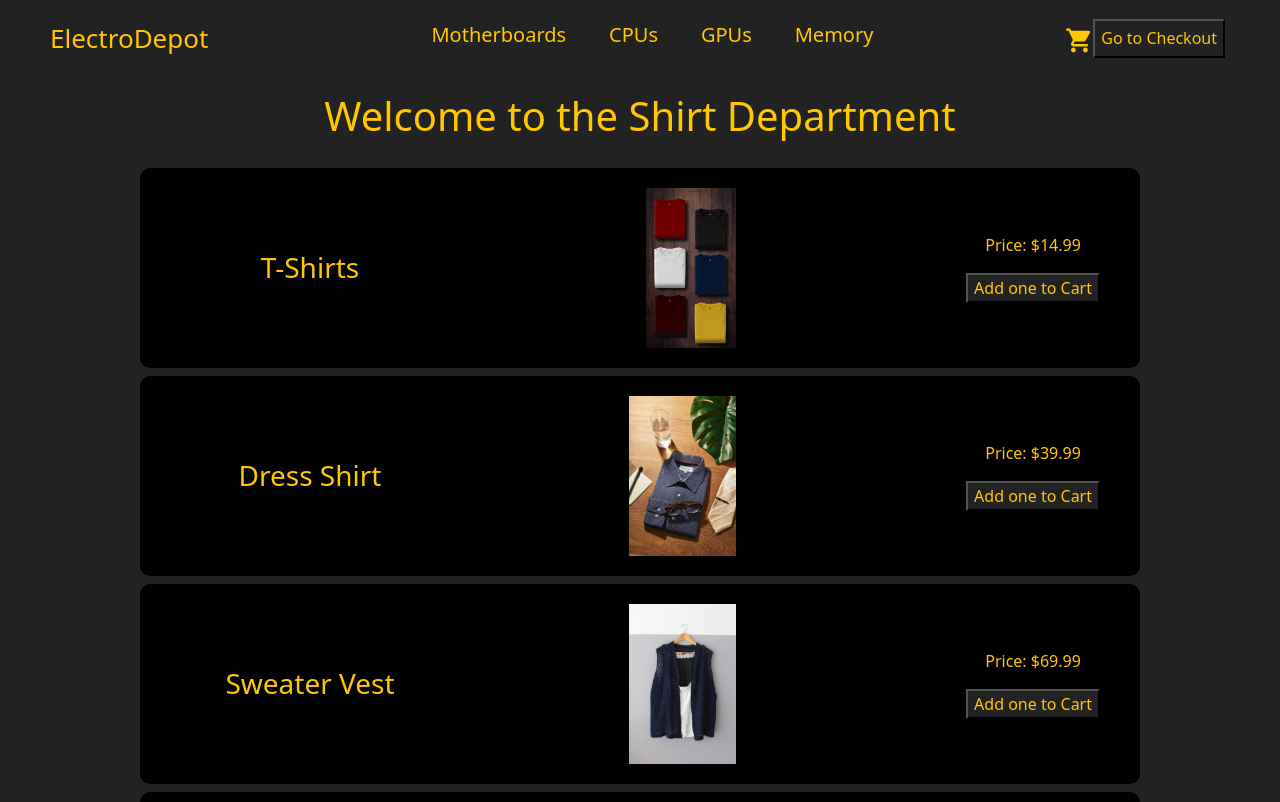
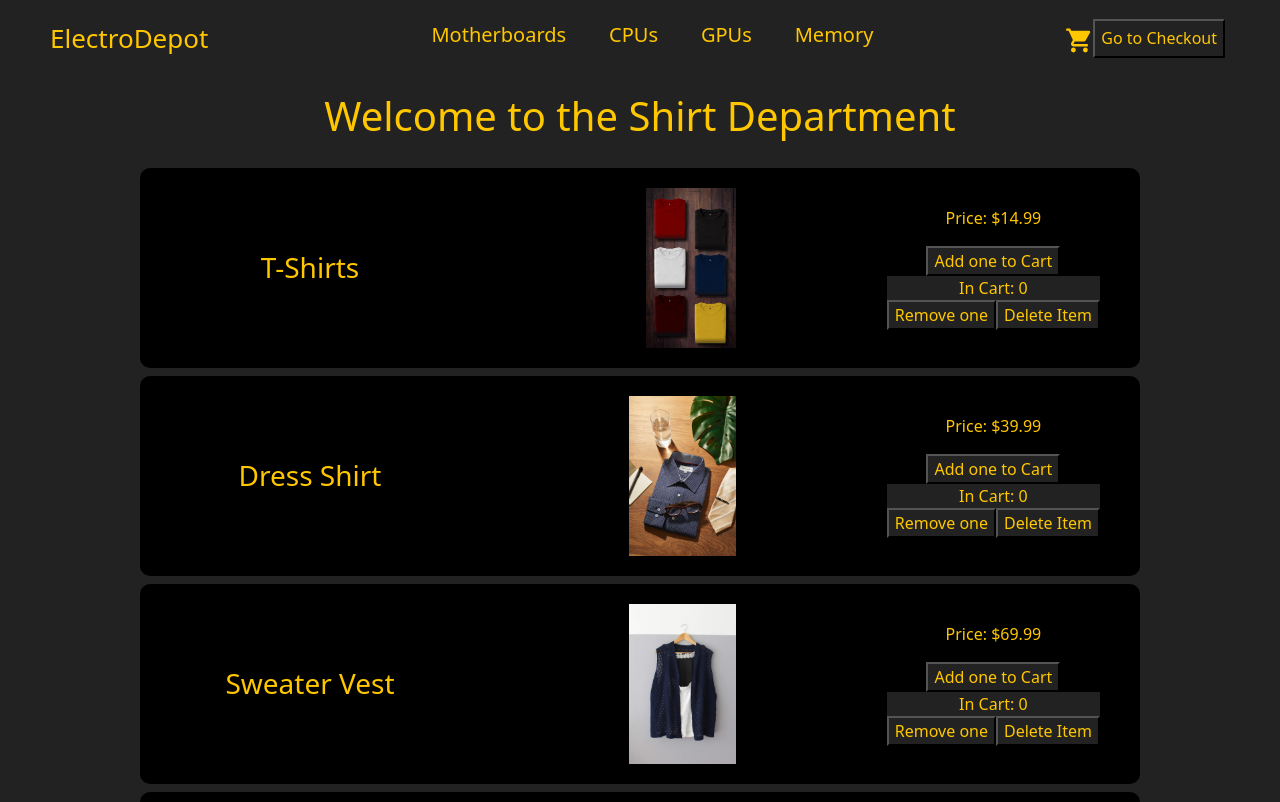
Before and after one commit to SalamanderCtesiphon/fashion-boutique, a React (Create React App) app: page /shirts in a window 1280 px wide. Shown: the top 802 px of the page. Built offline with nearby package versions, Linux system fonts and the light colour scheme.

Commit message:
implemented all of the functionality provided but the context api

```diff
--- a/src/components/ProductCard.jsx
+++ b/src/components/ProductCard.jsx
@@ -22,6 +22,9 @@ function ProductCard(props) {
       <button onClick={() => cart.addOneToCart(product.id)} >
         Add one to Cart
       </button>
+      <div>In Cart: {productQuantity}</div>
+      <button onClick={() => cart.removeOneFromCart(product.id)}>Remove one</button>
+      <button onClick={() => cart.deleteFromCart(product.id)}>Delete Item</button>
 
       </div>
     </div>
```
